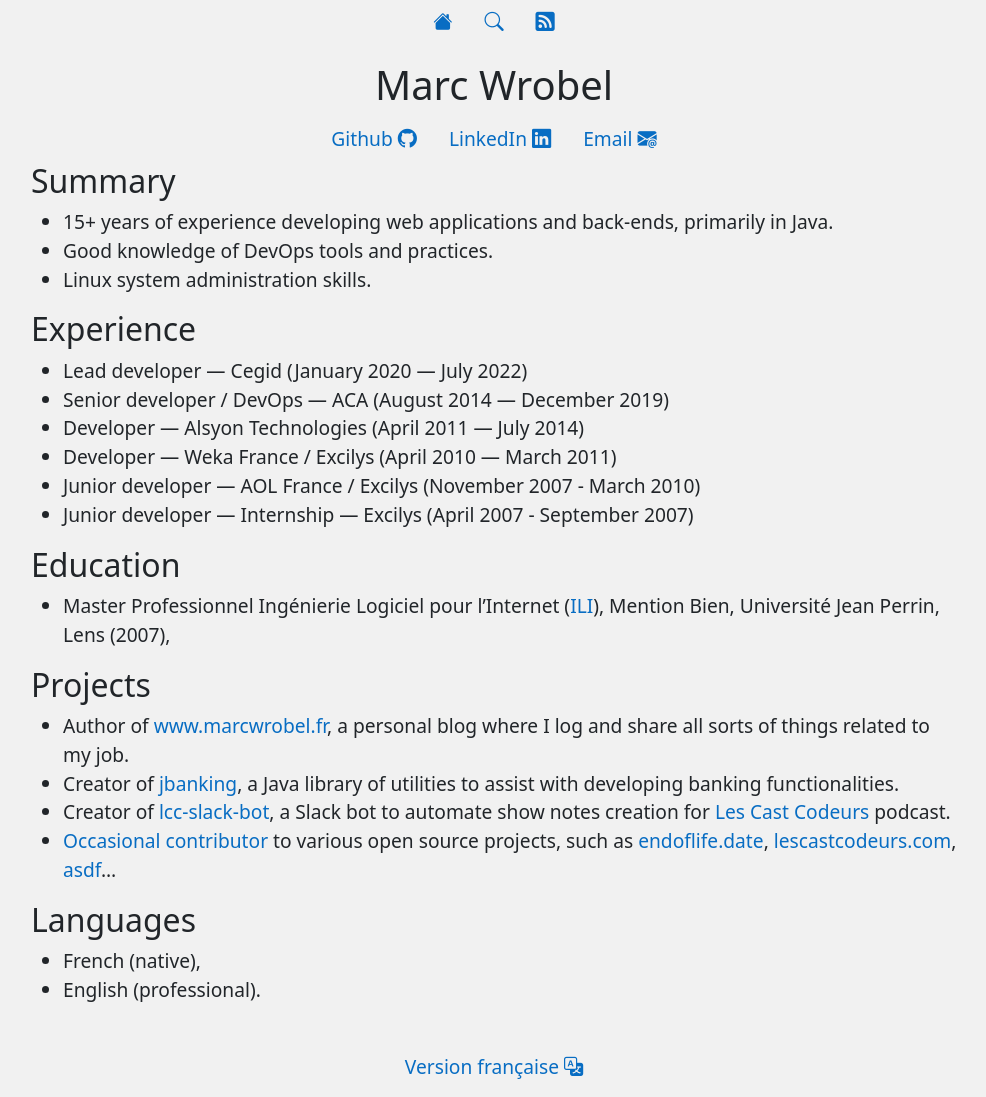
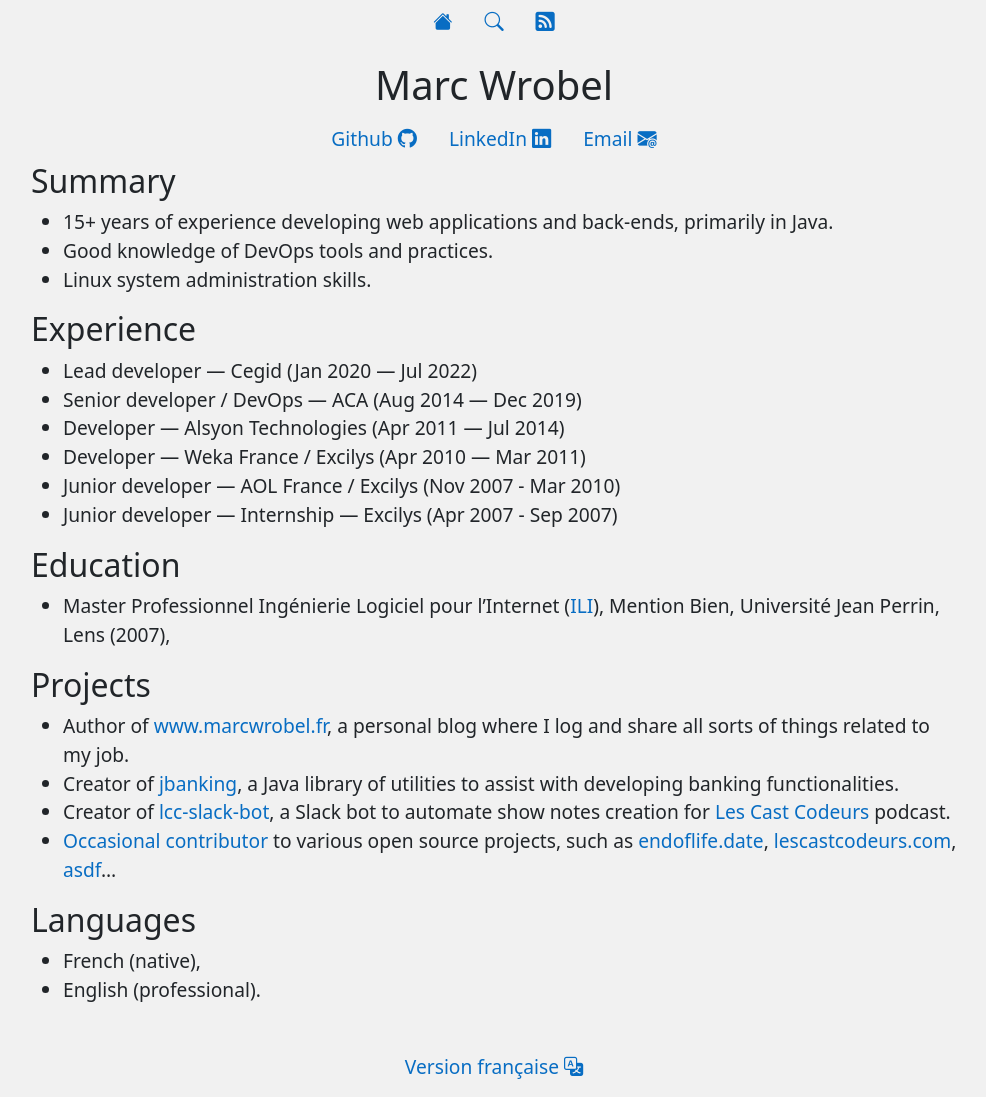
Before and after one commit to marcwrobel/marcwrobel.github.io, a Jekyll site: the page built from about.md, in a window 1280 px wide. Shown: the whole page, without its empty margins (146-1132 px from the left). Built offline with Jekyll 4.4.1, drawn with Linux system fonts in a browser that asks for light colours.

Commit message:
Abréviation des noms de mois sur les pages 'À propos' et 'About'
Ça prend beaucoup de place (car dans les titres).

```diff
--- a/about.md
+++ b/about.md
@@ -15,12 +15,12 @@
 
 ## Experience
 
-- Lead developer — Cegid (January 2020 — July 2022)
-- Senior developer / DevOps — ACA (August 2014 — December 2019)
-- Developer — Alsyon Technologies (April 2011 — July 2014)
-- Developer — Weka France / Excilys (April 2010 — March 2011)
-- Junior developer — AOL France / Excilys (November 2007 - March 2010)
-- Junior developer — Internship — Excilys (April 2007 - September 2007)
+- Lead developer — Cegid (Jan 2020 — Jul 2022)
+- Senior developer / DevOps — ACA (Aug 2014 — Dec 2019)
+- Developer — Alsyon Technologies (Apr 2011 — Jul 2014)
+- Developer — Weka France / Excilys (Apr 2010 — Mar 2011)
+- Junior developer — AOL France / Excilys (Nov 2007 - Mar 2010)
+- Junior developer — Internship — Excilys (Apr 2007 - Sep 2007)
 
 ## Education
 
```
Also changed, not shown: a-propos.md (+6 -6 lines).
